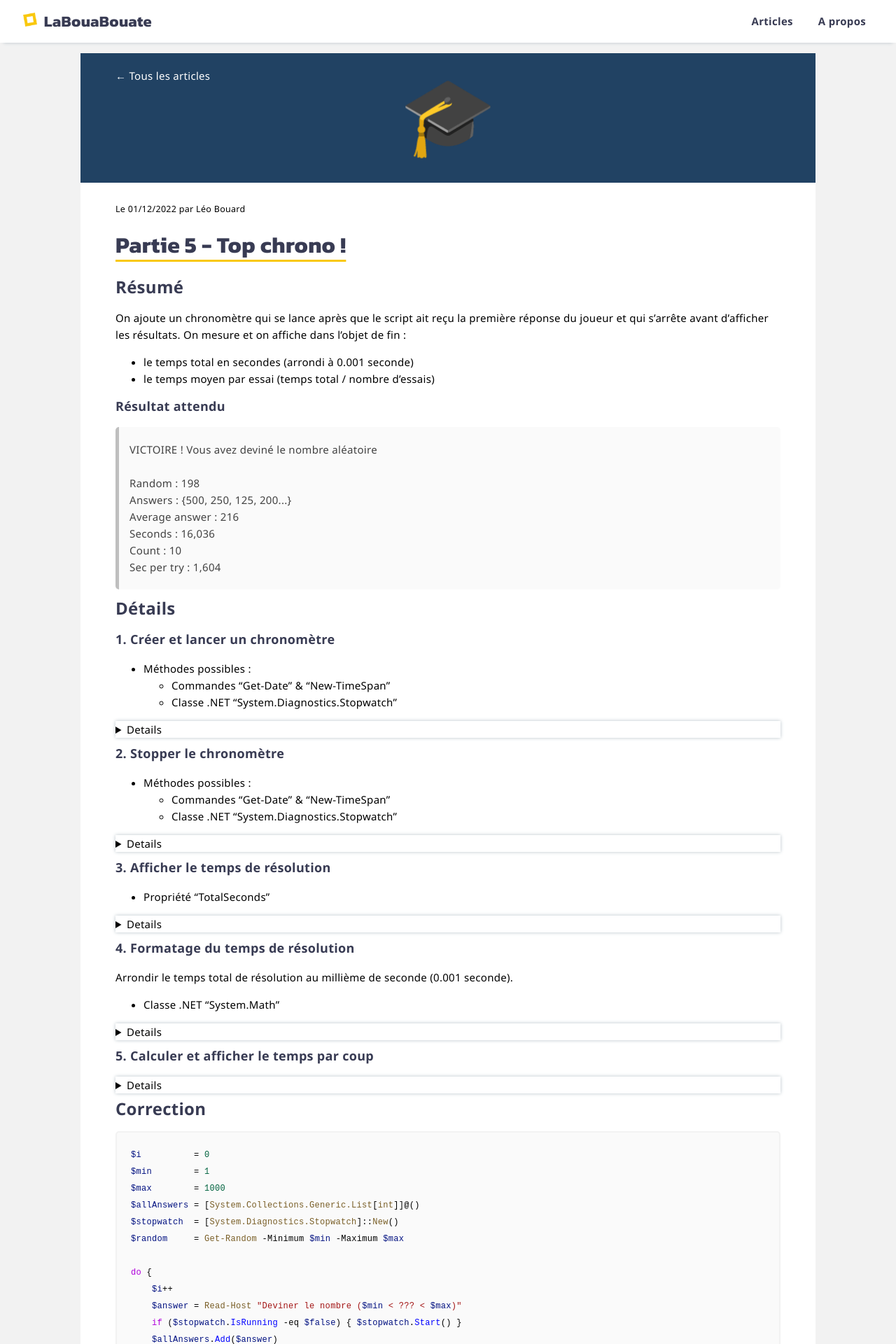
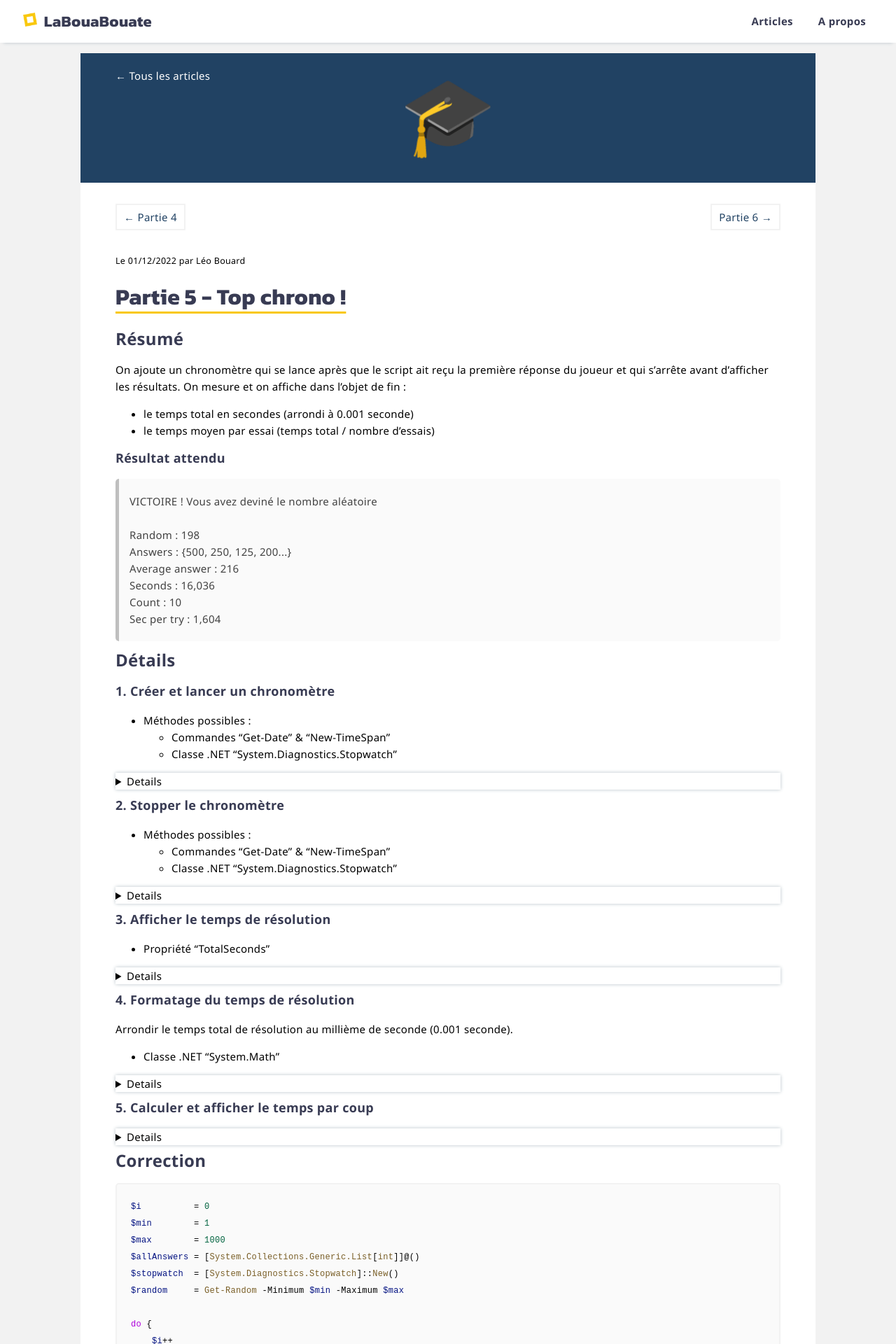
Before and after one commit to leobouard/leobouard.github.io, a Jekyll site: the page built from _posts/2022-12-01-cours-pratique-powershell-005.md, in a window 1280 px wide. Shown: the top 1920 px of the page at 70% size. Built offline with Jekyll 4.4.1, drawn with Linux system fonts in a browser that asks for light colours; some web fonts are replaced.

Commit message:
Ajout des boutons topnav sur les posts

```diff
--- a/_layouts/post.html
+++ b/_layouts/post.html
@@ -9,7 +9,15 @@ layout: default
 <div class="postBanner" style="background-color: #214263;">
     {{ page.icon }}
 </div>
-<br>
+
+<div class="div_topnav_buttons">
+    {% if page.prevLink %}
+    <a href="{{ page.prevLink.id }}">← {{ page.prevLink.name }}</a>
+    {% endif %}
+    {% if page.nextLink %}
+    <a href="{{ page.nextLink.id }}">{{ page.nextLink.name }} →</a>
+    {% endif %}
+</div>
 
 <small>Le {{ page.date | date: "%d/%m/%Y" }} par {{ site.author }}</small>
 
--- a/assets/css/posts.scss
+++ b/assets/css/posts.scss
@@ -117,6 +117,22 @@ article:hover {
     color: #000;
 }
 
+.div_topnav_buttons {
+    display: flex;
+    justify-content: space-between;
+    margin: 30px 0px;
+}
+
+.div_topnav_buttons > a {
+    border: 2px solid #f2f2f2;
+    padding: 5px 10px;
+}
+
+.div_topnav_buttons > a:hover {
+    border-color: #f9c80e;
+    background-color: #f2f2f2;
+}
+
 @media print, screen and (max-width: 950px) {
 
     .postBanner {
```
